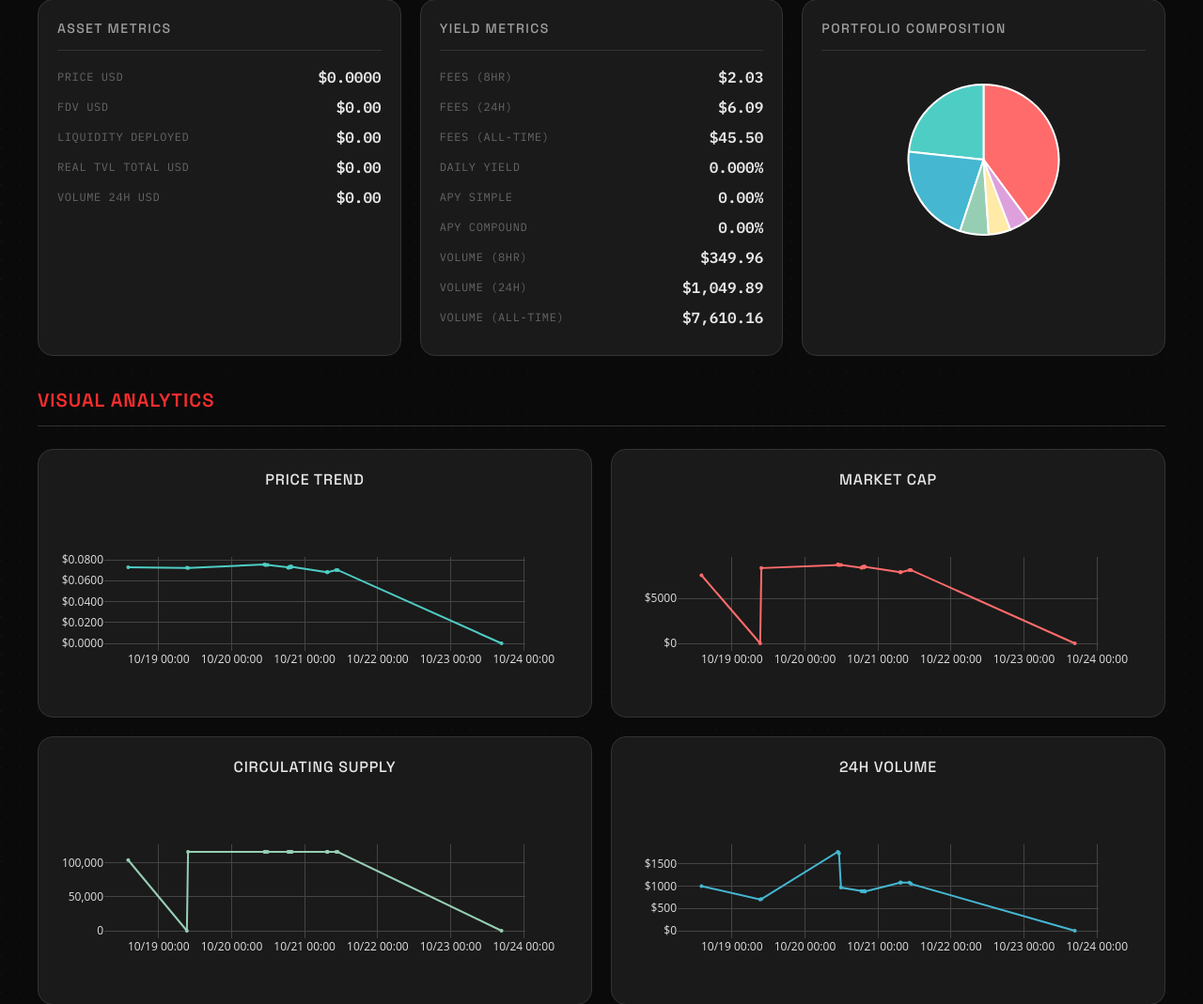
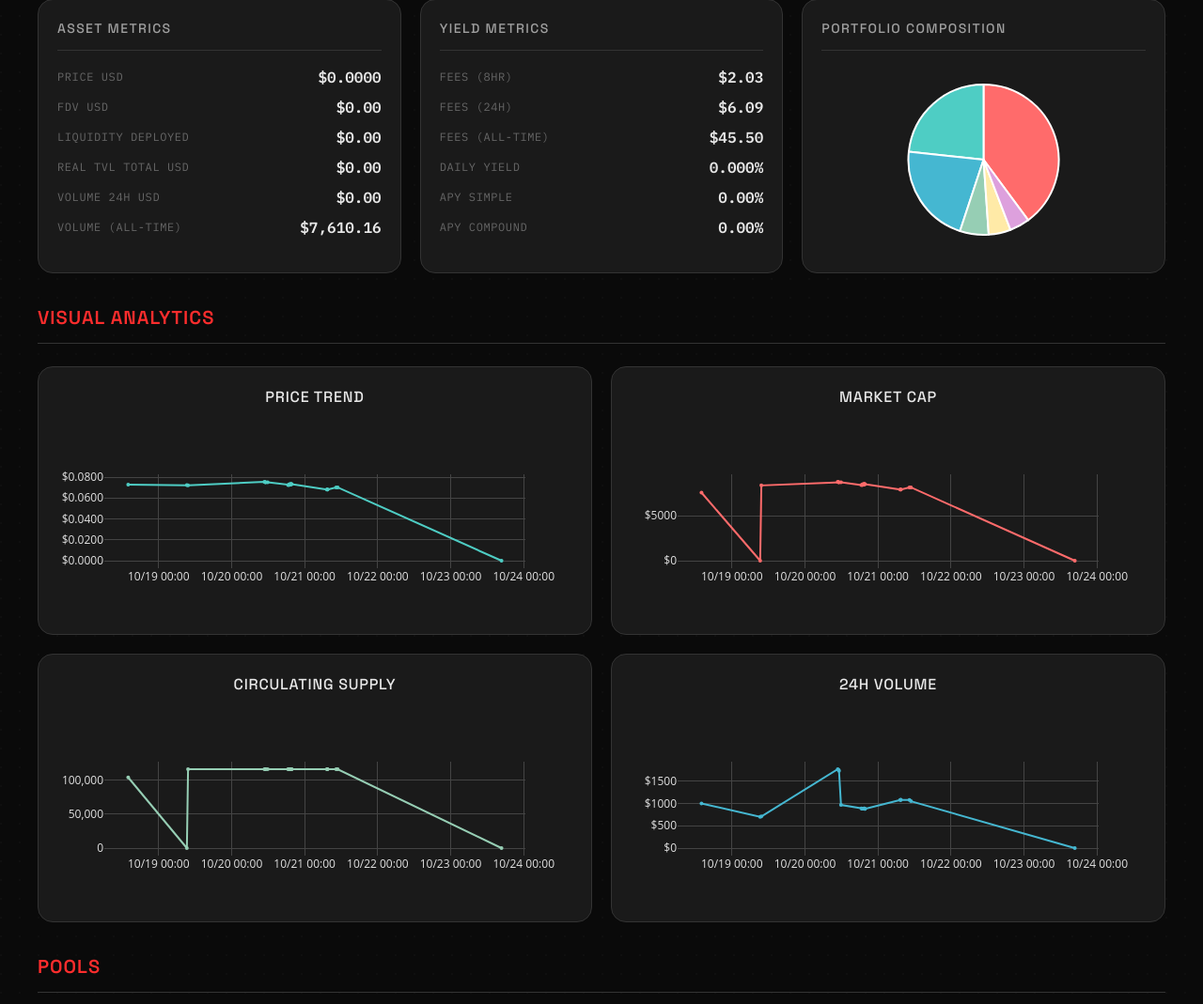
Before and after one commit to Eirikotis/asrsv, a FastAPI app: page / in a window 1280 px wide. Shown: the part 224-1293 px from the top of the page at 94% size. Run offline with FastAPI, Linux system fonts and the light colour scheme; data comes from the database, SQL or seed files in the repository; tables that the repository leaves empty hold one stand-in row (values such as "Sample post"); data that the repository does not hold is empty; some libraries are stand-ins or nearby versions.

Commit message:
Add files via upload

```diff
--- a/templates/minimal-with-pools-table-test.html
+++ b/templates/minimal-with-pools-table-test.html
@@ -314,6 +314,10 @@
                     <span class="metric-label">Volume 24h USD</span>
                     <span class="metric-value">${{ "{:,.2f}".format(summary.volume_24h_usd or 0) }}</span>
                 </div>
+                <div class="metric-item" title="Cumulative sum of all 8hr interval volumes over time">
+                    <span class="metric-label">Volume (All-time)</span>
+                    <span class="metric-value">${{ "{:,.2f}".format(volume_all_time or 0) }}</span>
+                </div>
             </div>
 
             <div class="metric-section">
@@ -341,18 +345,6 @@
                 <div class="metric-item">
                     <span class="metric-label">APY Compound</span>
                     <span class="metric-value">{{ "{:.2f}".format(apy_compound * 100) }}%</span>
-                </div>
-                <div class="metric-item" title="8hr volume is calculated as 24h volume divided by 3">
-                    <span class="metric-label">Volume (8hr)</span>
-                    <span class="metric-value">${{ "{:,.2f}".format(volume_8hr or 0) }}</span>
-                </div>
-                <div class="metric-item" title="Latest 24h rolling volume total from all pools">
-                    <span class="metric-label">Volume (24h)</span>
-                    <span class="metric-value">${{ "{:,.2f}".format(volume_24h or 0) }}</span>
-                </div>
-                <div class="metric-item" title="Cumulative sum of all 8hr interval volumes over time">
-                    <span class="metric-label">Volume (All-time)</span>
-                    <span class="metric-value">${{ "{:,.2f}".format(volume_all_time or 0) }}</span>
                 </div>
             </div>
 
```
